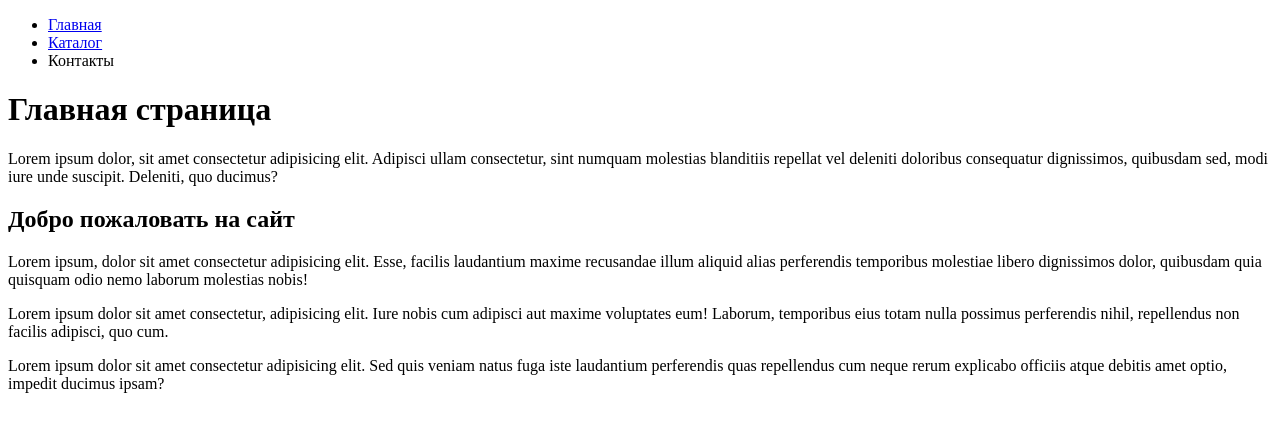
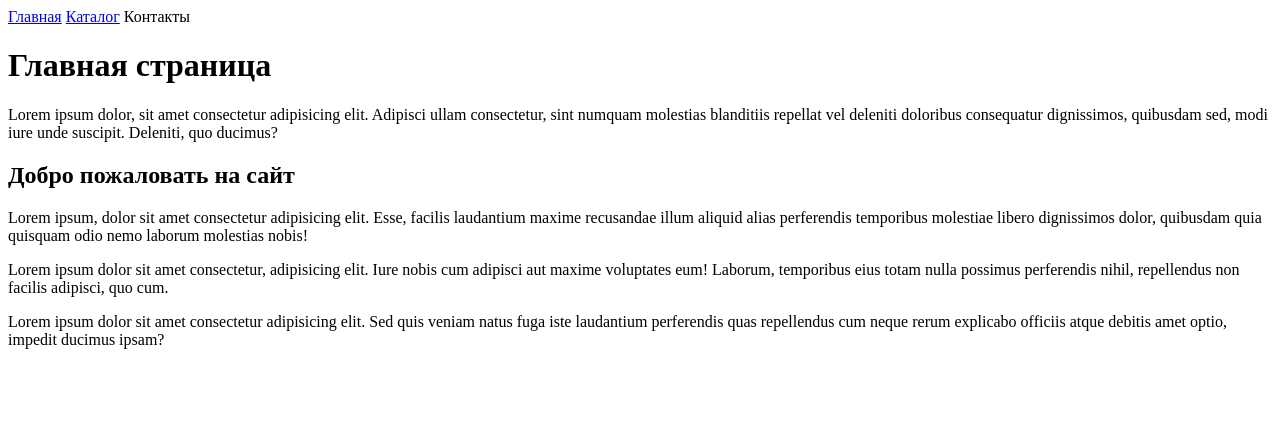
Before and after one commit to ViktoriaArsenteva/HTML_lessons, a plain HTML site: page index.html in a window 1280 px wide. Drawn offline with Linux system fonts and the light colour scheme.

Commit message:
change menu

```diff
--- a/index.html
+++ b/index.html
@@ -7,13 +7,9 @@
     <title>Document</title>
 </head>
 <body>
-    <nav>
-        <ul>
-            <li><a href="index.html">Главная</a></li>
-            <li><a href="catalog/catalog.html">Каталог</a></li>
-            <li><a>Контакты</a></li>
-        </ul>
-    </nav>
+    <a href="../index.html">Главная</a>
+    <a href="catalog/catalog.html">Каталог</a>
+    <a>Контакты</a>
     <h1>Главная страница</h1>
     <p>Lorem ipsum dolor, sit amet consectetur adipisicing elit. Adipisci ullam consectetur, sint numquam molestias blanditiis repellat vel deleniti doloribus consequatur dignissimos, quibusdam sed, modi iure unde suscipit. Deleniti, quo ducimus?</p>
     <h2>Добро пожаловать на сайт</h2>
```
Also changed, not shown: catalog/catalog.html (+3 -5 lines).
